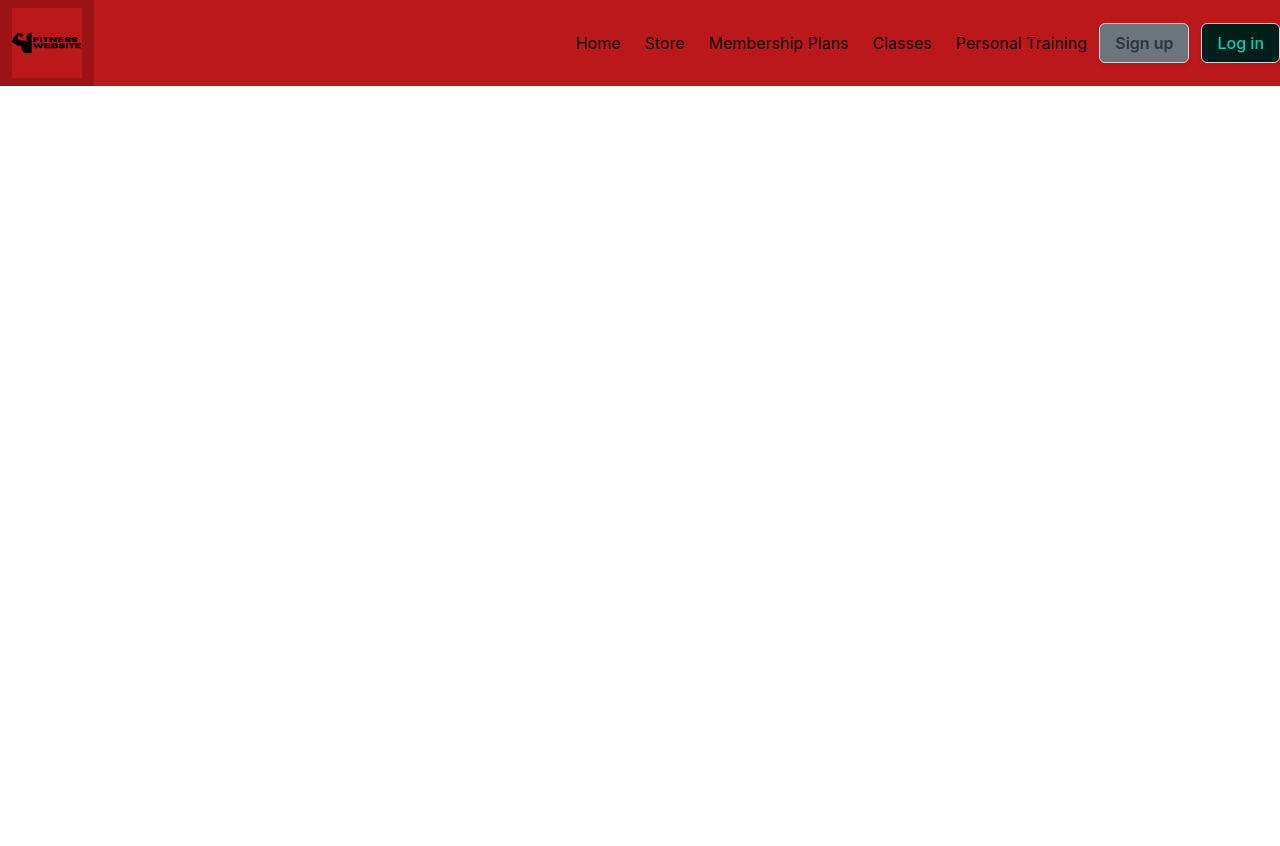
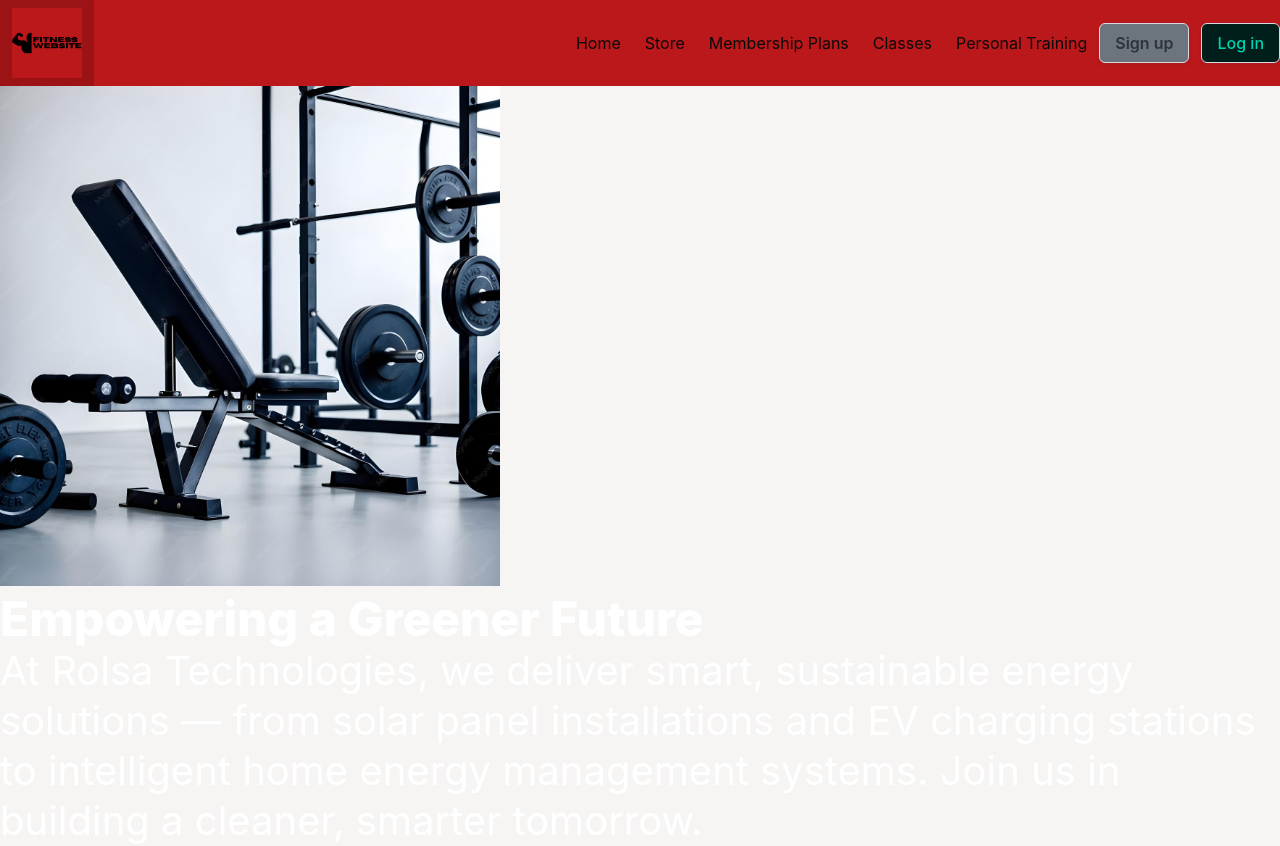
Before and after one commit to Muhaymin-sack/Fitness-Website, a plain HTML site: page home_page.html in a window 1280 px wide. Before the commit the page ends 800 px from the top, so only its background shows below. Drawn offline with nearby package versions, Linux system fonts and the light colour scheme; a web font is replaced by a local one.

Commit message:
pusssh my files

```diff
--- a/home_page.html
+++ b/home_page.html
@@ -59,6 +59,21 @@
       </div>
     </nav>
 
+    <div id="hero-section">
+        <img src="images/gym equipment.jpg" alt="">
+        <div class="overlay-text hero-body">
+            <p class="title is-size-1" style="color: white;">Empowering a Greener Future</p>
+            <p class="subtitle is-size-2 is-size-4-mobile" style="color: white;">
+                At Rolsa Technologies, we deliver smart,
+                sustainable energy solutions — from solar panel
+                installations and EV charging stations to intelligent
+                home energy management systems. Join us in building a cleaner, smarter tomorrow.
+            </p>
+        </div>
+    </div>
+
+
+
     <script>
         document.addEventListener('DOMContentLoaded', () => {
 
--- a/style/base.css
+++ b/style/base.css
@@ -54,6 +54,12 @@ body {
 
 .login-button:hover{
     background-color: #2d6645 !important;
+}
+
+
+#hero-section img {
+    height: 500px;
+    width: auto;
 }
 
 /* --------------------------------------
```
Also changed, not shown: images/gym equipment.jpg (added).
